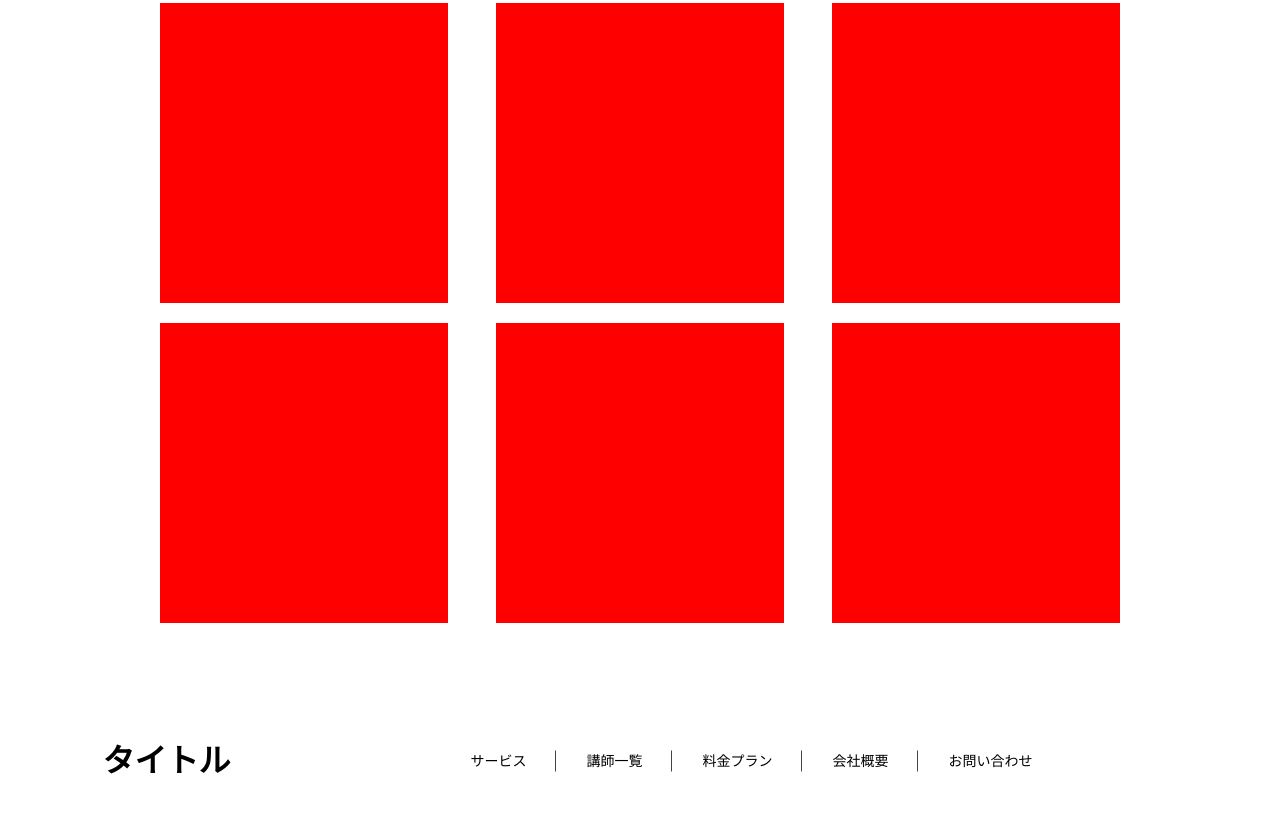
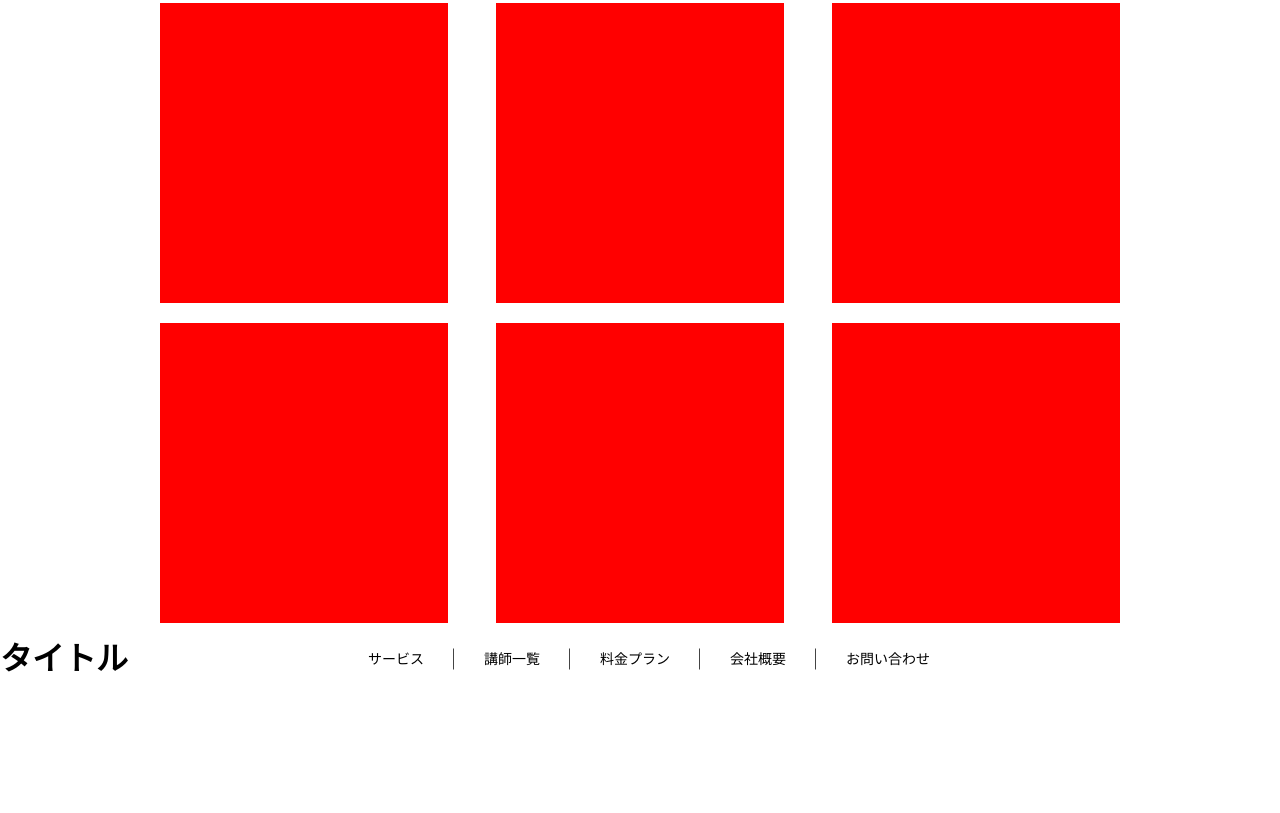
Before and after one commit to yu-ki0612-chi/dezastanew, a plain HTML site: page 第2回講義課題_尾上_01/index.html in a window 1280 px wide. Shown: the part 317-1130 px from the top of the page. After the commit the page ends 994 px from the top, so only its background shows below. Drawn offline with Linux system fonts and the light colour scheme.

Commit message:
第2回講義修正

```diff
--- a/第2回講義課題_尾上_01/css/style.css
+++ b/第2回講義課題_尾上_01/css/style.css
@@ -19,6 +19,7 @@
     width: 30%;
     background-color: red;
 
+
 }
 
 .wrap {
@@ -31,15 +32,15 @@
 
 }
 
-/* タイトルを見本のようにもう少し右寄せにしたかったのですが、どのようにしたら良いでしょうか */
 .header {
     display: flex;
-    width: 960px;
+    max-width: 960px;
     justify-content: space-between;
     align-items: center;
-    padding: 8%;
+
 }
 
+/* headerでmax-width,nav ulにmax-width　立て続けに使っても問題ないでしょうか。 */
 .nav ul {
     display: flex;
     list-style: none;
@@ -66,6 +67,8 @@
     border-right: 1px solid #444;
 }
 
+/* chat GPTなどで検索しながらコードを書いたのですが、なぜこうなるのかという意味の結びつけ？かたが難しいです */
+
 @media screen and (max-width: 767px) {
     .header {
         flex-direction: column;
@@ -88,3 +91,5 @@
         display: none;
     }
 }
+
+/* paddingやmarginに対して％を使用することはありますか？ */
```
Also changed, not shown: 第2回講義課題_尾上_01/index.html (+1 -0 lines).
